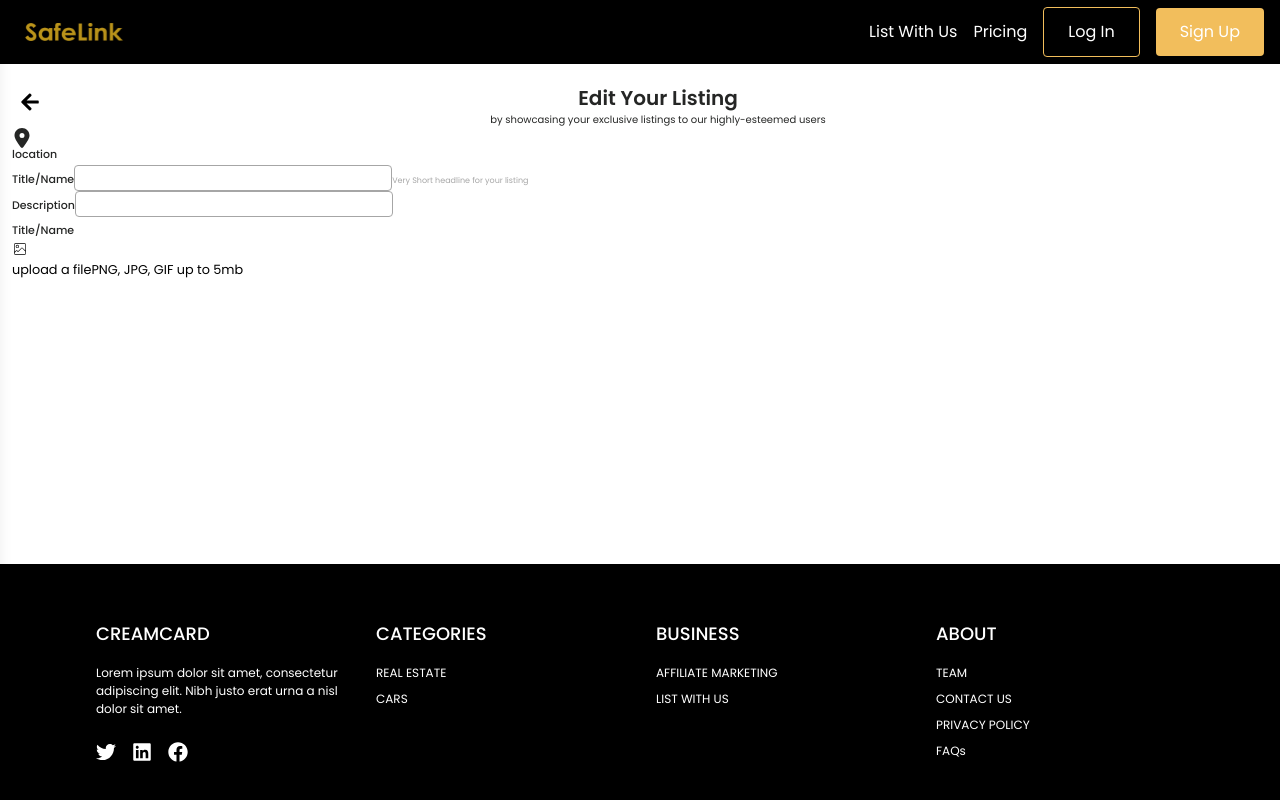
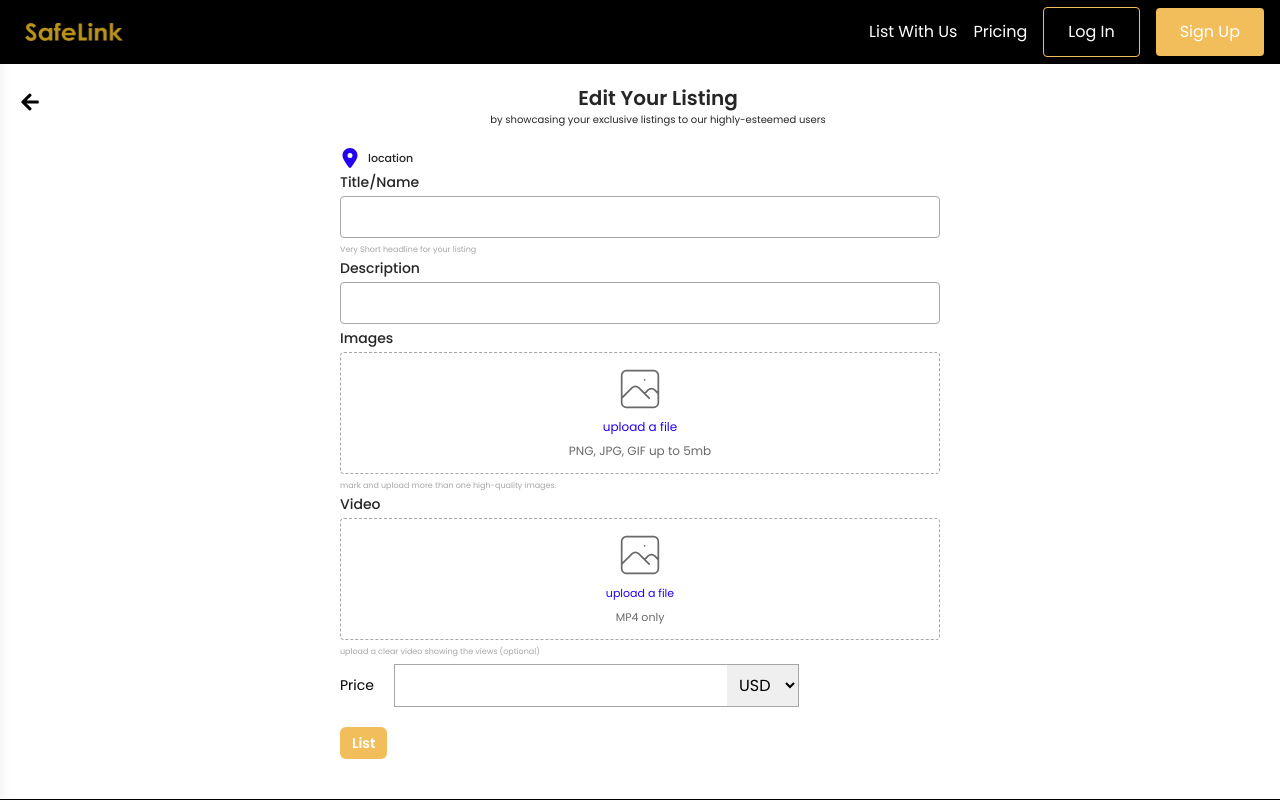
Before and after one commit to King-David-Elites/safe-link, a Next.js app: page /listings/edit-listings in a window 1280 px wide. Shown: the top 800 px of the page. Built offline with nearby package versions, Linux system fonts and the light colour scheme.

Commit message:
feat:implemnt the edit-listins

```diff
--- a/src/app/listings/edit-listings/page.tsx
+++ b/src/app/listings/edit-listings/page.tsx
@@ -9,7 +9,7 @@ const page = () => {
   const router = useRouter();
   return (
     <section className="px-3 py-5">
-      <div className="flex items-start">
+      <div className="flex items-start mb-5">
         <button
           className="p-2"
           onClick={() => {
@@ -28,23 +28,24 @@ const page = () => {
         </div>
       </div>
 
-      <form>
+      <form className="w-full max-w-[600px] mx-auto">
         <div>
-          <button className="text-[#252625] font-medium text-[11px] leading-3">
-            <FaLocationDot size={20} />
+          <button className="text-[#252625] font-medium text-[11px] leading-3 flex items-center gap-2 my-2">
+            <FaLocationDot className="text-[#2301F3]" size={20} />
             location
           </button>
         </div>
 
-        <div>
+        <div className="flex flex-col items-start gap-2 my-2">
           <label
-            className="text-[#252625] font-medium text-[11px] leading-3"
+            className="text-[#252625] font-medium text-[14px] leading-3"
             htmlFor="title"
           >
             Title/Name
           </label>
           <input
-            className="border-[0.5px] border-[#A6A6A6] rounded"
+          name="title"
+            className="border-[0.5px] border-[#A6A6A6] rounded w-full p-2 focus:outline-none"
             type="text"
           />
           <small className="text-[#A6A6A6] text-[8px] leading-[8px]">
@@ -52,26 +53,56 @@ const page = () => {
           </small>
         </div>
 
-        <div>
+        <div className="flex flex-col items-start gap-2 my-2">
           <label
-            className="text-[#252625] font-medium text-[11px] leading-3"
-            htmlFor="title"
+            className="text-[#252625] font-medium text-[14px] leading-3"
+            htmlFor="description"
           >
             Description
           </label>
           <input
-            className="border-[0.5px] border-[#A6A6A6] rounded"
+          name="description"
+            className="border-[0.5px] border-[#A6A6A6] rounded w-full p-2 focus:outline-none"
             type="text"
           />
         </div>
 
-        <div>
-            <label className='text-[#252625] font-medium text-[11px] leading-3' htmlFor="title">Title/Name</label>
-            <div>
-                <CiImageOn/>
-                <small>upload a file</small>
-                <small>PNG, JPG, GIF up to 5mb</small>
+        <div className="flex flex-col items-start gap-2 my-2">
+            <label className='text-[#252625] font-medium text-[14px] leading-3' htmlFor="title">Images</label>
+            <div className="border-[0.5px] border-[#A6A6A6] border-dashed rounded w-full p-4 gap-3 flex flex-col items-center justify-center">
+                <img src={'/Vector.svg'} className="h-10 w-10" alt="" />
+                <small className="text-[#2301F3] text-[12px] leading-3">upload a file</small>
+                <small className="text-[#696969] text-[12px] leading-3">PNG, JPG, GIF up to 5mb</small>
             </div>
+            <small className="text-[#A6A6A6] text-[8px] leading-[8px]">
+            mark and upload more than one high-quality images.
+          </small>
+        </div>
+
+        <div className="flex flex-col items-start gap-2 my-2">
+            <label className='text-[#252625] font-medium text-[14px] leading-3' htmlFor="title">Video</label>
+            <div className="border-[0.5px] border-[#A6A6A6] border-dashed rounded w-full p-4 gap-3 flex flex-col items-center justify-center">
+                <img src={'/Vector.svg'} className="h-10 w-10" alt="" />
+                <small className="text-[#2301F3] text-[11px] leading-3">upload a file</small>
+                <small className="text-[#696969] text-[11px] leading-3">MP4 only</small>
+            </div>
+            <small className="text-[#A6A6A6] text-[8px] leading-[8px]">
+            upload a clear video showing the views (optional)
+          </small>
+        </div>
+
+        <div className="flex items-center gap-5 w-[100px]">
+          <label htmlFor="price" className="text-[14px] capitalize">price</label>
+          <div className="flex items-center border-[0.5px] border-[#A6A6A6]">
+            <input type="text" className="p-2 focus:outline-none" />
+            <select className="p-2 focus:outline-none" name="currency">
+              <option value="USD">USD</option>
+              <option value="NGN">NGN</option>
+            </select>
+          </div>
+        </div>
+        <div className="my-5">
+          <button className="bg-[#F2BE5C] py-2 px-3 text-white text-[14px] leading-4 font-semibold rounded-md capitalize" type="submit">list</button>
         </div>
       </form>
     </section>
--- /dev/null
+++ b/src/app/profile/edit-profile/page.tsx
@@ -0,0 +1,52 @@
+'use client'
+import React from 'react'
+import { useRouter } from 'next/navigation';
+import { FaArrowLeft } from 'react-icons/fa';
+
+const page = () => {
+    const router = useRouter()
+
+  return (
+    <section className="px-3 py-5">
+         <div className="flex items-start mb-5">
+        <button
+          className="p-2"
+          onClick={() => {
+            router.back();
+          }}
+        >
+          <FaArrowLeft size={20} />
+        </button>
+        <div className="flex-1 text-center">
+          <h1 className="font-semibold text-[#252625] text-[20px] leading-7">
+          Edit Your Profile
+          </h1>
+          <p className="text-[#696969] leading-4 text-[10px]">
+          This information will be displayed publicly to give your customers an overview of who you are
+          </p>
+        </div>
+      </div>
+
+      <form>
+      <div className="flex flex-col items-start gap-2 my-2">
+          <label
+            className="text-[#252625] font-medium text-[14px] leading-3"
+            htmlFor="title"
+          >
+            Name
+          </label>
+          <input
+          name="title"
+            className="border-[0.5px] border-[#A6A6A6] rounded w-full p-2 focus:outline-none"
+            type="text"
+          />
+          {/* <small className="text-[#A6A6A6] text-[8px] leading-[8px]">
+            Very Short headline for your listing
+          </small> */}
+        </div>
+      </form>
+    </section>
+  )
+}
+
+export default page
--- a/src/app/profile/photos/page.tsx
+++ b/src/app/profile/photos/page.tsx
@@ -17,7 +17,9 @@ const page = () => {
   return (
     <section className="px-[4%]">
       <header className="flex items-center justify-between py-5">
-        <div>
+        <div onClick={() => {
+          router.back()
+        }}>
           <FaArrowLeft size={20} />
         </div>
         <div className="flex-1 flex items-center justify-center gap-3">
--- a/src/app/profile/video/page.tsx
+++ b/src/app/profile/video/page.tsx
@@ -11,7 +11,9 @@ const page = () => {
   return (
     <section className="px-[4%]">
     <header className="flex items-center justify-between py-5">
-      <div>
+      <div onClick={() => {
+        router.back()
+      }}>
         <FaArrowLeft size={20} />
       </div>
       <div className="flex-1 flex items-center justify-center gap-3">
--- a/src/components/Inventory.tsx
+++ b/src/components/Inventory.tsx
@@ -14,7 +14,7 @@ const Inventory = ({
 }) => {
   return (
     <section className="p-6">
-      <div className=" grid sm:grid-cols-2 grid-cols-3 gap-4">
+      <div className=" grid sm:grid-cols-1 grid-cols-3 gap-4">
         {inventory.map((category, index) => (
           <div key={index} className="rounded-3xl bg-[#F6F6F6]">
             <img className="rounded-t-3xl" src={category?.images[0]} alt="" />
--- a/src/components/LoginForm.tsx
+++ b/src/components/LoginForm.tsx
@@ -28,8 +28,8 @@ export default function LoginForm() {
           <MdCancel size={28} />
         </button>
         {/* </ModalButton> */}
-        <div className="w-full flex justify-center text-[24px] font-[500]">
-          CREAM CARD
+        <div className="w-full flex justify-center text-[24px] font-[500] uppercase">
+         safelink
         </div>
       </div>
       <div className="w-full flex justify-center mt-0">
--- a/src/components/SignupForm.tsx
+++ b/src/components/SignupForm.tsx
@@ -28,8 +28,8 @@ export default function SignupForm() {
         <ModalButton actionKey="close">
           <MdCancel size={28} />
         </ModalButton>
-        <div className="w-full flex justify-center text-[24px] font-[500]">
-          CREAM CARD
+        <div className="w-full flex justify-center text-[24px] font-[500] uppercase">
+        safelink
         </div>
       </div>
       <div className="w-full flex justify-center ">
```
Also changed, not shown: public/Vector.svg (added).
